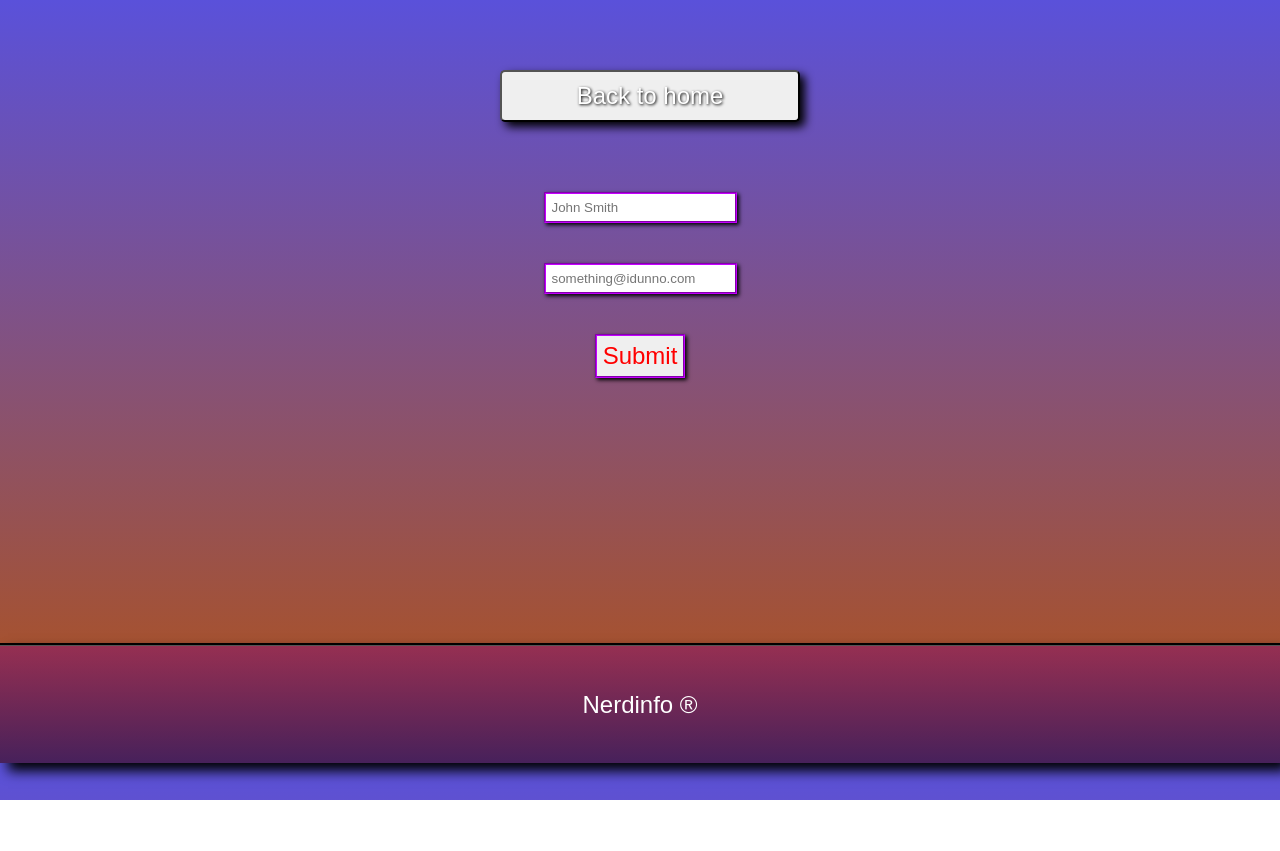
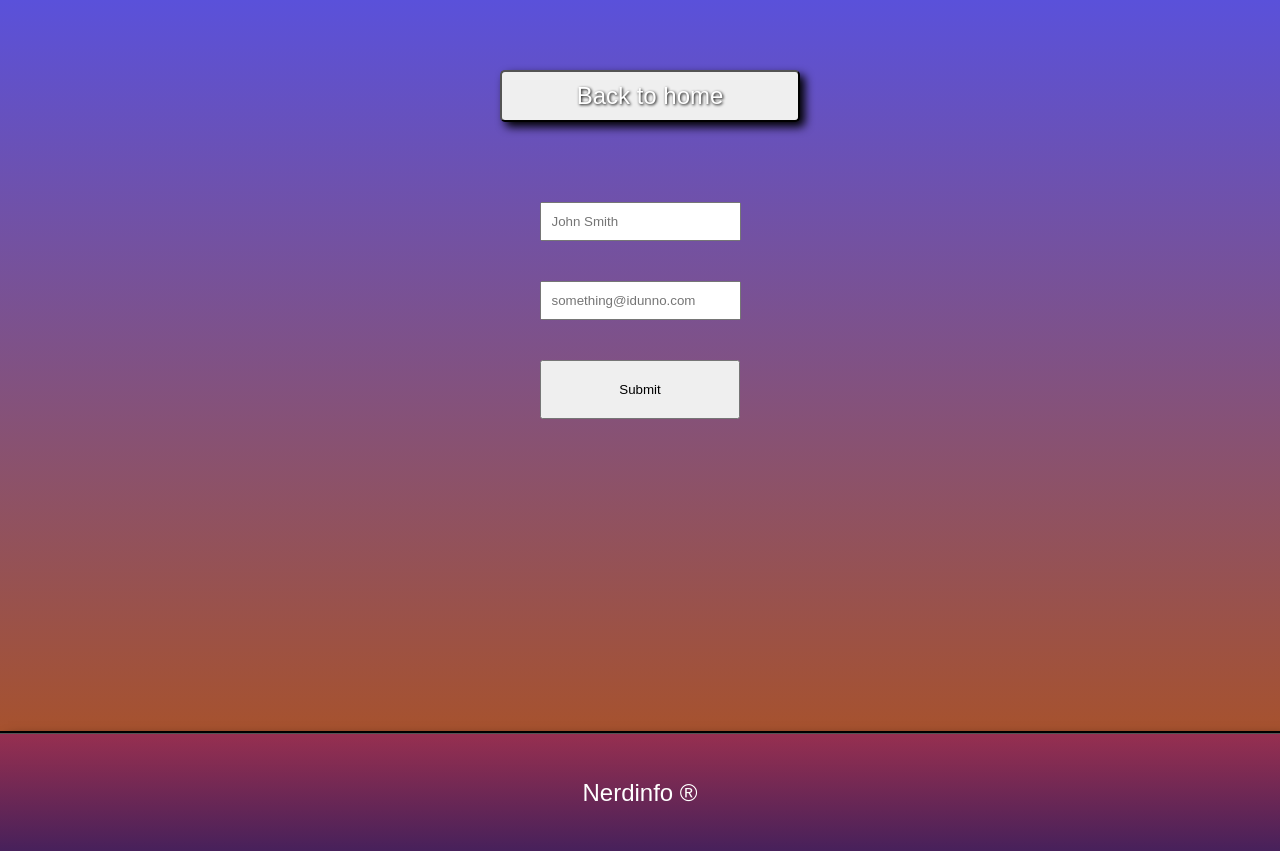
Before and after one commit to Leandrolsantos/nerdinfo, a plain HTML site: page form.html in a window 1280 px wide. Before the commit the page ends 800 px from the top, so only its background shows below. Drawn offline with Linux system fonts and the light colour scheme; a web font is replaced by a local one.

Commit message:
318º dia de CTD - HTML + CSS.

```diff
--- a/assets/css/form.css
+++ b/assets/css/form.css
@@ -7,47 +7,31 @@
 }
 
 body {
-    width: 100%;
     background: linear-gradient(rgb(90, 81, 218), rgb(179, 82, 18));
     font-family: Arial, Helvetica, sans-serif;
 }
 
 /* Form */
 
-.news__form {
+.news__form, input {
     display: flex;
     align-items: center;
     justify-content: center;
     flex-direction: column;
     gap: 40px;
-    color: white;
+    padding: 10px;
 }
 
-.checkbox input {
+.submit_button input {
     display: flex;
     align-items: center;
     justify-content: center;
-    flex-direction: column;
-    text-align: center;
-    margin-bottom: 20px;
-    font-size: 1.5rem;
-    transition: 0.5s ease-in-out;
-    font-size: 1.5rem;
-    transition: 0.5s ease-in-out;
+    padding: 20px;
+    width: 200px;
 }
 
-.checkbox:hover {
+.submit_button:hover {
     transform: scale(1.1);
-}
-
-input {
-    margin: 0 auto;
-    padding: 6px;
-    border: 2px groove rgba(195, 0, 255);
-    box-shadow: 3px 3px 6px black;
-    cursor: pointer;
-    color: red;
-    box-shadow: 2px 2px 4px black;
 }
 
 /* End Form */
@@ -66,6 +50,7 @@ input {
     color: black;
     text-shadow: 1px 1px 3px black;
 }
+
 button {
     box-shadow: 5px 5px 10px black;
     transition: 0.5s ease-in-out;
@@ -92,7 +77,7 @@ footer {
     flex-direction: column;
     align-items: center;
     justify-content: center;
-    margin-top: 245px;
+    margin-top: 302px;
     height: 15vh;
     border-top: 3px groove black;
     background: linear-gradient(rgba(128, 0, 128, 0.425), rgba(0, 0, 139, 0.603));
--- a/assets/css/style.css
+++ b/assets/css/style.css
@@ -22,13 +22,13 @@ body {
     font-family: 'Sansita', sans-serif;
     font-size: 3rem;
     color: white;
-    text-shadow: 4px 5px 7px rgba(0, 0, 0, 0.781);
-    -webkit-text-stroke-width: 0.6px;
+    text-shadow: 4.2px 5.2px 7.2px rgba(0, 0, 0, 0.781);
+    -webkit-text-stroke-width: 0.8px;
     -webkit-text-stroke-color: black;
 }
 
 .title, h1 {
-    padding: 15px;
+    padding: 15.2px;
 }
 
 /* Header */
@@ -42,12 +42,12 @@ header {
     align-items: center;
     justify-content: center;
     width: 100%;
-    gap: 300px;
-    margin-top: 40px;
+    gap: 290px;
+    margin-top: 20px;
     margin: 0 auto;
-    padding: 10px;
-    box-shadow: inset 2px 2px 13px rgba(0, 0, 0, 0.795), 5px 5px 15px rgba(0, 0, 0, 0.753);
-    background: radial-gradient(rgb(255, 0, 0), rgb(133, 1, 1), rgb(255, 0, 0));
+    padding: 8px;
+    box-shadow: inset 3px 3px 15px rgba(0, 0, 0, 0.815), 5px 5px 15px rgba(0, 0, 0, 0.842);
+    background: linear-gradient(rgba(255, 0, 0, 0.781), rgba(133, 1, 1, 0.822), rgba(255, 0, 0, 0.815));
     border-top: 4px groove white;
     border-bottom: 4px groove white;
     font-family: 'Sansita', sans-serif;
@@ -56,6 +56,7 @@ header {
 }
 
 .nav-bar, p {
+    margin-bottom: 5px;
     font-size: 1.27em;
     text-shadow: 1px 1px 2px rgba(0, 0, 0, 0.568);
 }
@@ -70,7 +71,7 @@ a {
 }
 
 a:hover {
-    transform: scale(1.2);
+    transform: scale(1.23);
     color: aqua;
 }
 
@@ -147,6 +148,6 @@ a:hover {
     border-top: 3px groove black;
     background: linear-gradient(purple, darkblue);
     color: white;
-    font-size: 1.2rem;
+    font-size: 1.25rem;
 }
 /* End of Footer */
--- a/form.html
+++ b/form.html
@@ -18,10 +18,12 @@
     <form class="news__form">
         <input type="name" placeholder="John Smith">
         <input type="email" placeholder="something@idunno.com">
-            <span class="checkbox">
-                <input type="submit">
-            </span>
+        <div class="submit_button">
+            <input type="submit">
+        </div>
     </form>
+
+
 
     <footer>
         <p>Nerdinfo &reg;</p>
```
